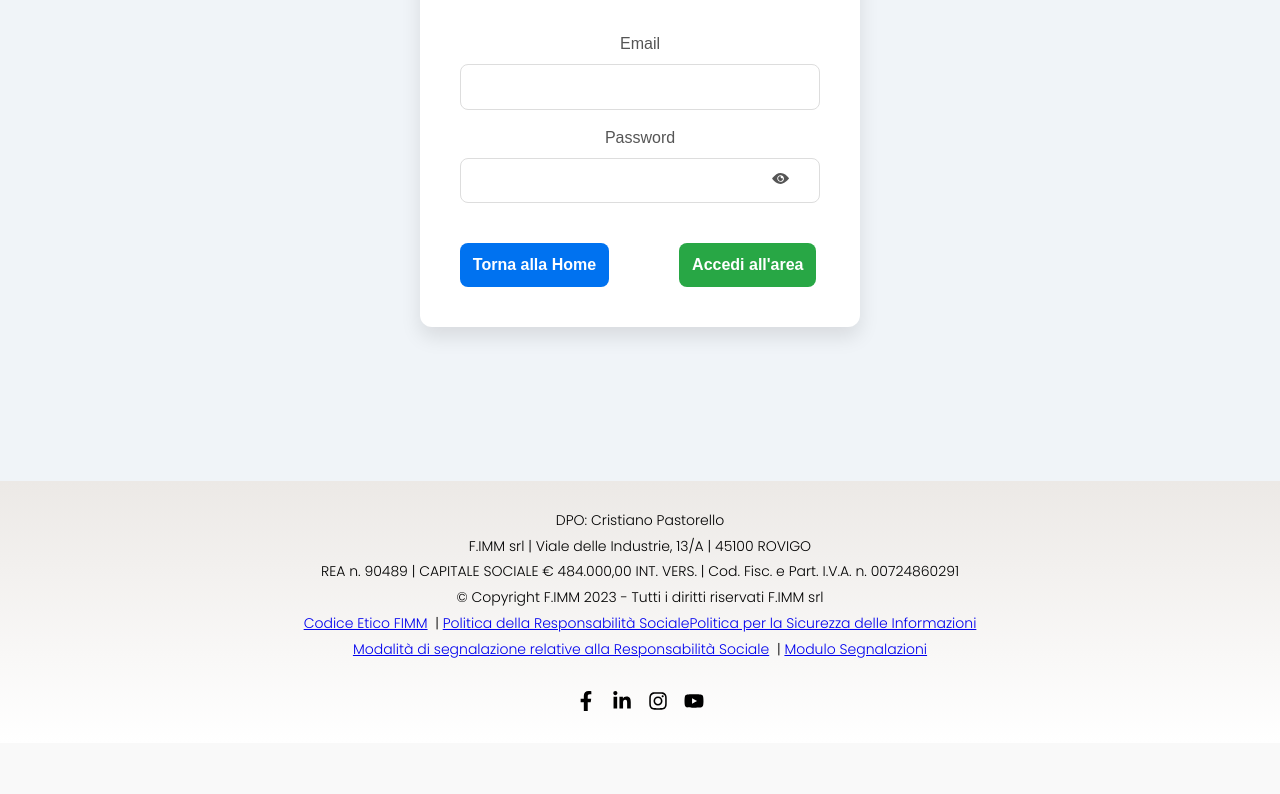
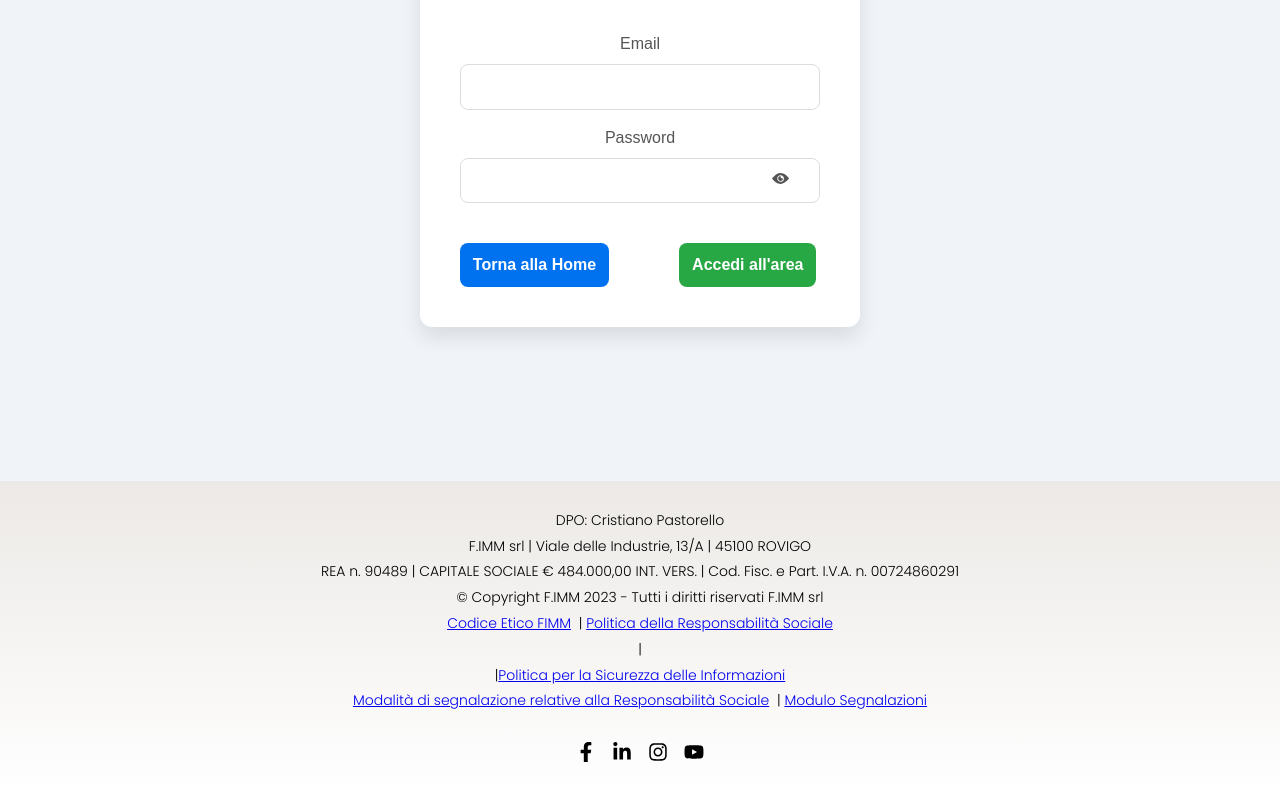
Before and after one commit to Fimm25/sito_fimm_frontend, a React (Vite) app: page /login in a window 1280 px wide. Shown: the part 375-1169 px from the top of the page. Before the commit the page ends 1118 px from the top, so only its background shows below. Built offline with nearby package versions, Linux system fonts and the light colour scheme; no server answers.

Commit message:
tentativo |

```diff
--- a/src/components/Footer/Footer.jsx
+++ b/src/components/Footer/Footer.jsx
@@ -30,6 +30,7 @@ export default () => {
   <a href="../../public/SA8000.pdf" target="_blank" rel="noopener noreferrer">
     Politica della Responsabilità Sociale
   </a>
+  <p>|</p>|
   <a href="../../public/PoliticaInformazioni.pdf" target="_blank" rel="noopener noreferrer">Politica per la Sicurezza delle Informazioni</a>
 
 </p>
```
